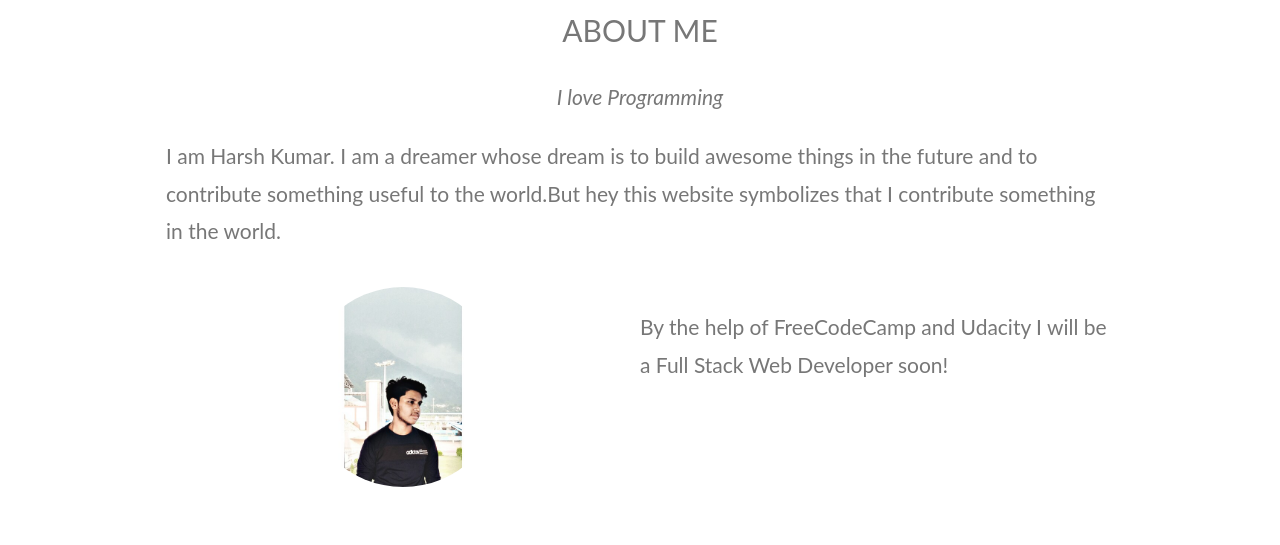
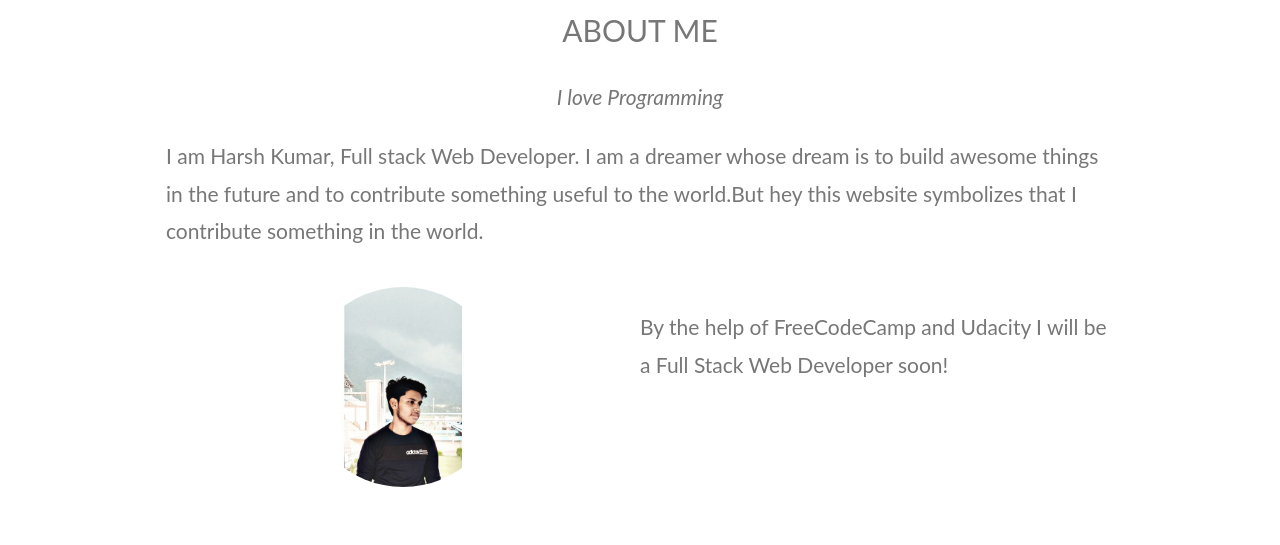
Before and after one commit to HarshCic/HarshCic.github.io, a plain HTML site: page index.html in a window 1280 px wide. Shown: the part 871-1416 px from the top of the page. Drawn offline with nearby package versions, Linux system fonts and the light colour scheme.

Commit message:
removing trasntion from main.css and add full stack web developer in index

```diff
--- a/index.html
+++ b/index.html
@@ -48,7 +48,7 @@
         <p class="w3-center">
             <em>I love Programming</em>
         </p>
-        <p>I am Harsh Kumar. I am a dreamer whose dream is to build awesome things in the future and to contribute something
+        <p>I am Harsh Kumar, Full stack Web Developer. I am a dreamer whose dream is to build awesome things in the future and to contribute something
             useful to the world.But hey this website symbolizes that I contribute something in the world.</p>
         <!--  Profile Picture and Description  -->
         <div class="w3-row">
--- a/main.css
+++ b/main.css
@@ -116,7 +116,7 @@ i.fa {
   padding-top: 0.2em;
   padding-left: 0.5em;
   padding-right: 0.5em;
-  taransition: color 1s;
+  /* taransition: color 1s; */
 }
 
 .fa-fire:hover {
```
